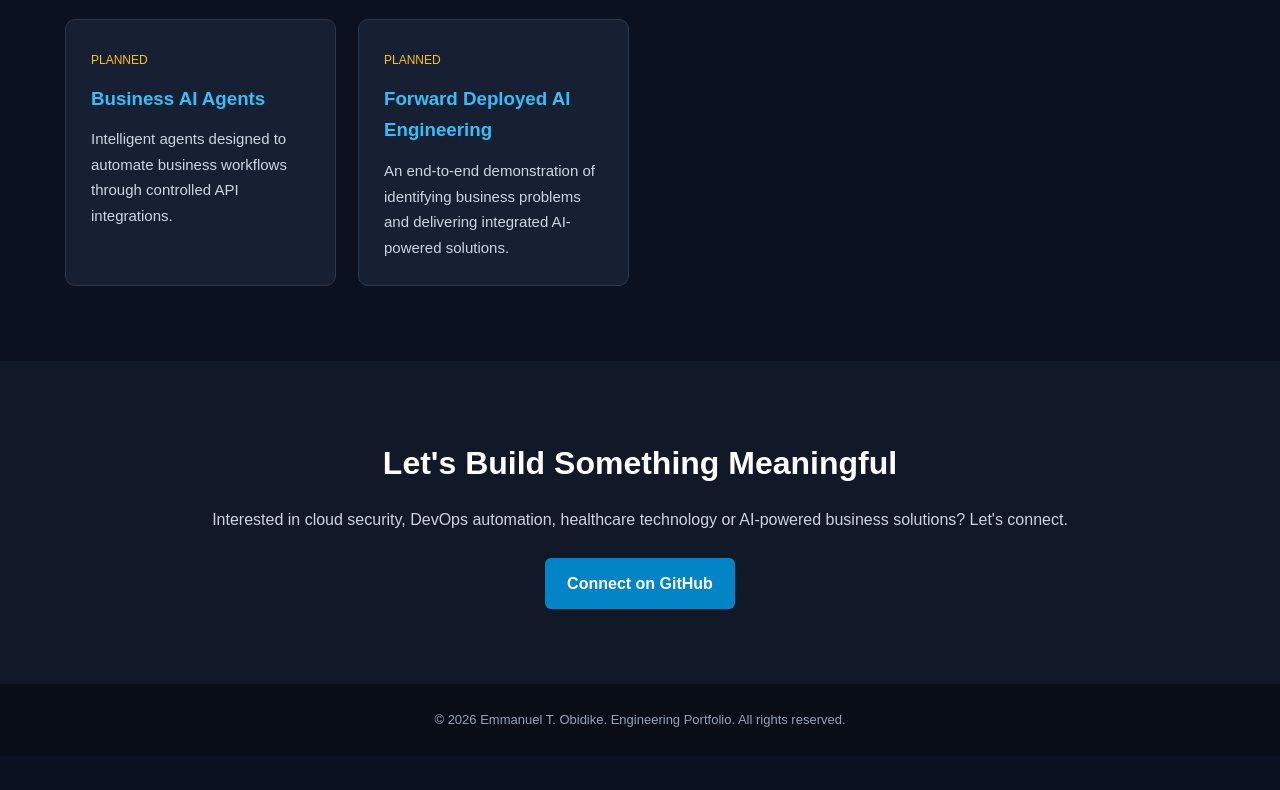
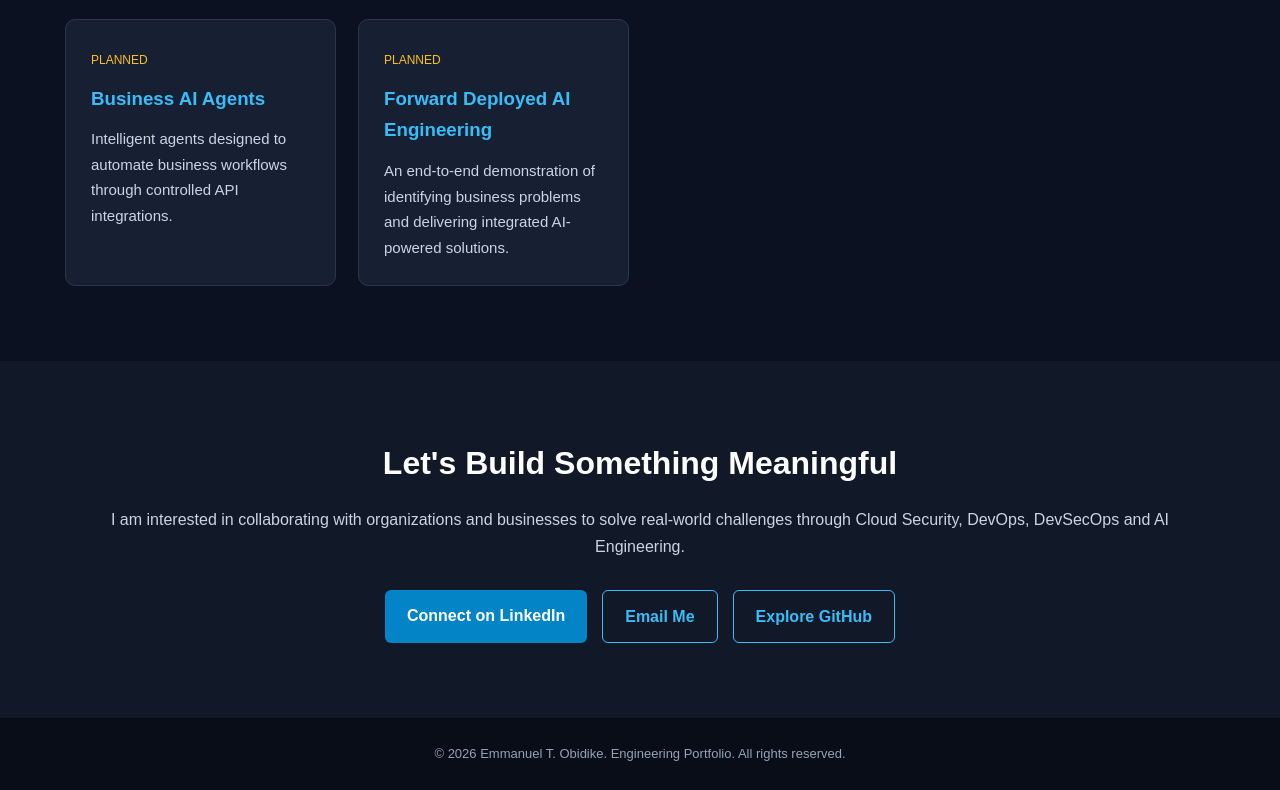
Before and after one commit to Emmatos/Emmatos.github.io, a plain HTML site: page index.html in a window 1280 px wide. Shown: the part 2142-2932 px from the top of the page. Before the commit the page ends 2898 px from the top, so only its background shows below. Drawn offline with Linux system fonts and the light colour scheme.

Commit message:
Update index.html
Add professional contact and social links

```diff
--- a/index.html
+++ b/index.html
@@ -517,6 +517,7 @@
     </div>
 </section>
 
+
 <section class="contact" id="contact">
     <div class="container">
 
@@ -525,20 +526,37 @@
         </h2>
 
         <p>
-            Interested in cloud security, DevOps automation,
-            healthcare technology or AI-powered business solutions?
-            Let's connect.
+            I am interested in collaborating with organizations
+            and businesses to solve real-world challenges through
+            Cloud Security, DevOps, DevSecOps and AI Engineering.
         </p>
 
-        <a href="https://github.com/Emmatos"
-           target="_blank"
-           rel="noopener noreferrer"
-           class="btn primary">
-            Connect on GitHub
-        </a>
+        <div class="buttons" style="justify-content:center;">
+
+            <a href="https://www.linkedin.com/in/pharm-emma-obidike"
+               target="_blank"
+               rel="noopener noreferrer"
+               class="btn primary">
+                Connect on LinkedIn
+            </a>
+
+            <a href="mailto:pharm.emmanuel2@gmail.com"
+               class="btn secondary">
+                Email Me
+            </a>
+
+            <a href="https://github.com/Emmatos"
+               target="_blank"
+               rel="noopener noreferrer"
+               class="btn secondary">
+                Explore GitHub
+            </a>
+
+        </div>
 
     </div>
 </section>
+
 
 <footer>
     <p>
```
